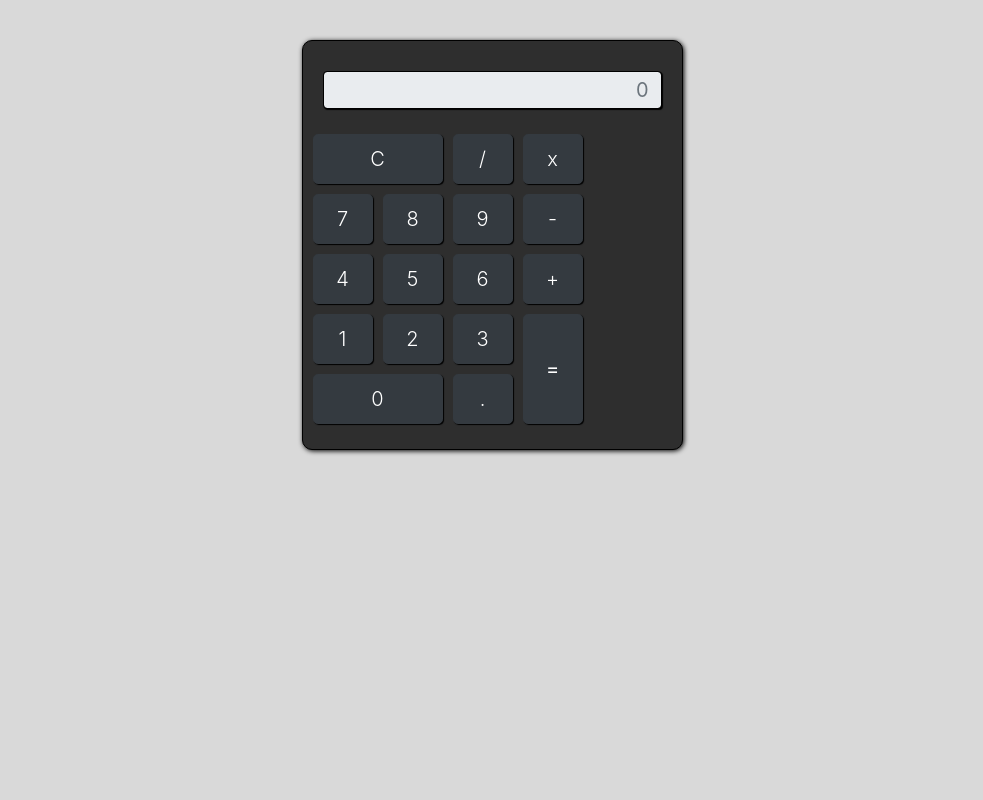
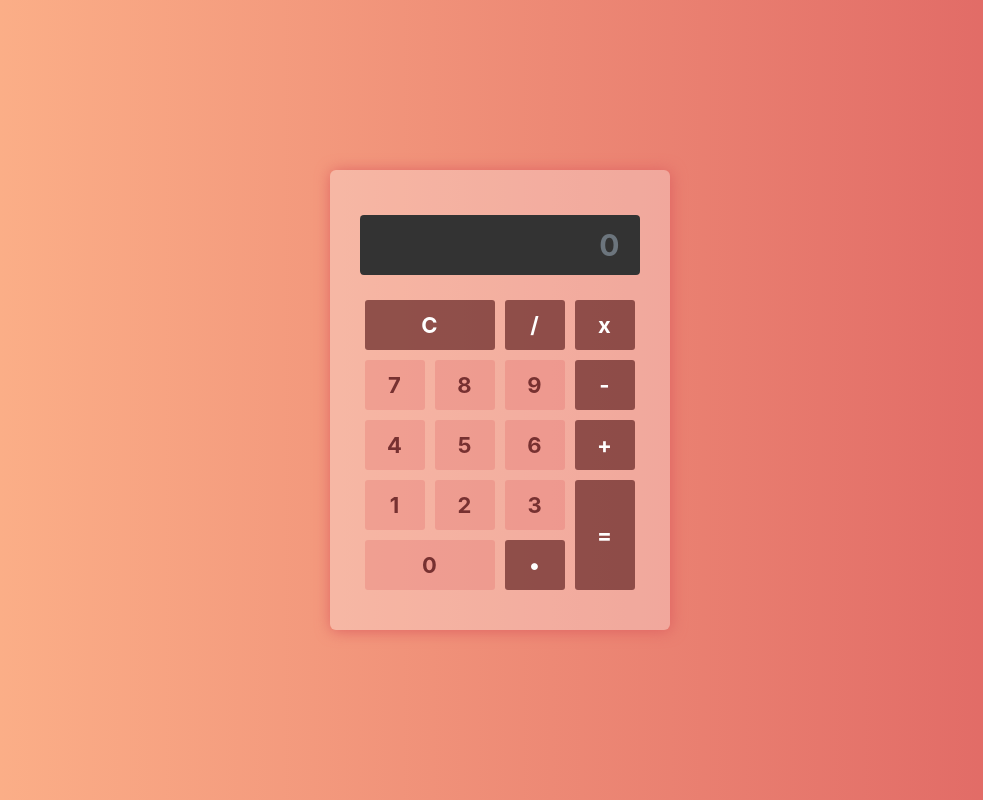
Before and after one commit to Joelson-Fernandes/Calculadora-B-sica-, a plain HTML site: page index.html in a window 1280 px wide. Shown: the whole page, without its empty margins (148-1131 px from the left). Drawn offline with nearby package versions, Linux system fonts and the light colour scheme.

Commit message:
redesign calculadora - new format and colors

```diff
--- a/index.html
+++ b/index.html
@@ -4,57 +4,55 @@
     <meta charset="UTF-8">
     <meta http-equiv="X-UA-Compatible" content="IE=edge">
     <meta name="viewport" content="width=device-width, initial-scale=1.0">
+    <meta name="author" content="Joelson Fernandes @Joelson-Fernandes" />
     <link rel="stylesheet" href="https://stackpath.bootstrapcdn.com/bootstrap/4.1.3/css/bootstrap.min.css" integrity="sha384-MCw98/SFnGE8fJT3GXwEOngsV7Zt27NXFoaoApmYm81iuXoPkFOJwJ8ERdknLPMO" crossorigin="anonymous">
-    <link rel="stylesheet" href="style.css">
+    <link rel="stylesheet" href="src/css/style.css">
     <title>Calculadora</title>
 </head>
-<body style="background: #D9D9D9">
-
+<body>
     <div class="container">
-      <div class="row">
+      <div class="row rowMiddle">
         <div class="col d-flex justify-content-center">
-          <br />
-
           <div class="calculadora">
             <input id="resultado" type="text" class="form-control resultado" placeholder="0" disabled="disabled" />
 
             <div class="row">
               <button onclick="calcula('acao', 'c')" type="button" class="btn btn-dark btn-lg clear font-weight-light">C</button>
-              <button onclick="calcula('acao', '/')" type="button" class="btn btn-dark btn-lg font-weight-light">/</button>
-              <button onclick="calcula('acao', '*')" type="button" class="btn btn-dark btn-lg font-weight-light">x</button>
+              <button onclick="calcula('acao', '/')" type="button" class="btn btn-dark btn-lg divisor font-weight-light">/</button>
+              <button onclick="calcula('acao', '*')" type="button" class="btn btn-dark btn-lg multiply font-weight-light">x</button>
             </div>
 
             <div class="row">
               <button onclick="calcula('valor', 7)" type="button" class="btn btn-dark btn-lg font-weight-light">7</button>
               <button onclick="calcula('valor', 8)" type="button" class="btn btn-dark btn-lg font-weight-light">8</button>
               <button onclick="calcula('valor', 9)" type="button" class="btn btn-dark btn-lg font-weight-light">9</button>
-              <button onclick="calcula('acao', '-')" type="button" class="btn btn-dark btn-lg font-weight-light">-</button>
+              <button onclick="calcula('acao', '-')" type="button" class="btn btn-dark btn-lg minus font-weight-light">-</button>
             </div>
 
             <div class="row">
               <button onclick="calcula('valor', 4)" type="button" class="btn btn-dark btn-lg font-weight-light">4</button>
               <button onclick="calcula('valor', 5)" type="button" class="btn btn-dark btn-lg font-weight-light">5</button>
               <button onclick="calcula('valor', 6)" type="button" class="btn btn-dark btn-lg font-weight-light">6</button>
-              <button onclick="calcula('acao', '+')" type="button" class="btn btn-dark btn-lg font-weight-light">+</button>
+              <button onclick="calcula('acao', '+')" type="button" class="btn btn-dark btn-lg sum font-weight-light">+</button>
             </div>
 
             <div class="row">
               <button onclick="calcula('valor', 1)" type="button" class="btn btn-dark btn-lg font-weight-light">1</button>
               <button onclick="calcula('valor', 2)" type="button" class="btn btn-dark btn-lg font-weight-light">2</button>
               <button onclick="calcula('valor', 3)" type="button" class="btn btn-dark btn-lg font-weight-light">3</button>
-              <button onclick="calcula('acao', '=')" type="button" class="btn btn-dark btn-lg enter">=</button>
+              <button onclick="calcula('acao', '=')" type="button" class="btn btn-dark equal btn-lg enter">=</button>
             </div>
 
             <div class="row" style="margin-top: -60px">
               <button onclick="calcula('valor', '0')" type="button" class="btn btn-dark zero btn-lg font-weight-light">0</button>
-              <button onclick="calcula('acao', '.')" type="button" class="btn btn-dark btn-lg font-weight-light">.</button>
+              <button onclick="calcula('acao', '.')" type="button" class="btn btn-dark btn-lg point font-weight-light">•</button>
             </div>
 
           </div>
         </div>
       </div>
     </div>
-    <script src="script.js"></script>
+    <script src="src/js/script.js"></script>
     <script src="https://code.jquery.com/jquery-3.3.1.slim.min.js" integrity="sha384-q8i/X+965DzO0rT7abK41JStQIAqVgRVzpbzo5smXKp4YfRvH+8abtTE1Pi6jizo" crossorigin="anonymous"></script>
     <script src="https://cdnjs.cloudflare.com/ajax/libs/popper.js/1.14.3/umd/popper.min.js" integrity="sha384-ZMP7rVo3mIykV+2+9J3UJ46jBk0WLaUAdn689aCwoqbBJiSnjAK/l8WvCWPIPm49" crossorigin="anonymous"></script>
     <script src="https://stackpath.bootstrapcdn.com/bootstrap/4.1.3/js/bootstrap.min.js" integrity="sha384-ChfqqxuZUCnJSK3+MXmPNIyE6ZbWh2IMqE241rYiqJxyMiZ6OW/JmZQ5stwEULTy" crossorigin="anonymous"></script>
--- /dev/null
+++ b/src/css/style.css
@@ -0,0 +1,94 @@
+*{
+  margin:0;
+  padding:0;
+  box-sizing: border-box;
+  -moz-box-size:border-box;
+  -webkit-box-size:border-box;
+}
+html,body{
+  width:100%;height:100%;
+  background: #DE6262;  /* fallback for old browsers */
+  background: -webkit-linear-gradient(to right, #FFB88C, #DE6262);  /* Chrome 10-25, Safari 5.1-6 */
+  background: linear-gradient(to right, #FFB88C, #DE6262); /* W3C, IE 10+/ Edge, Firefox 16+, Chrome 26+, Opera 12+, Safari 7+ */
+}
+.container{
+  max-width:auto;
+  height:100%;
+  padding:60px 30px;
+}
+.container .row{
+  margin-left:0px;
+}
+
+.container .rowMiddle{
+  height:100%;
+  align-items:center;
+}
+
+
+.calculadora {
+    border-radius:6px;
+    padding:35px 30px;
+    background-color:rgba(255,255,255,0.3);
+    box-shadow: 1px 1px 15px #DE6262;
+  }
+
+  .btn {
+    width: 60px;
+    height: 50px;
+    margin: 5px;
+    background:#de626246;
+    border:0px;
+    border-radius:3px;
+    font-weight:bold !important;
+    text-align:center;
+    font-size:22px;
+    color:#773131;
+  }
+
+  .clear {
+    width: 130px;
+  }
+
+  .enter {
+    height: 110px;
+  }
+
+  .zero {
+    width: 130px;
+  }
+
+.clear,
+.divisor,
+.multiply,
+.minus,
+.sum,
+.equal,
+.point{
+  background:#632323b0;
+  color:#fff;
+}
+
+.clear:hover,
+.divisor:hover,
+.multiply:hover,
+.minus:hover,
+.sum:hover,
+.equal:hover,
+.point:hover{
+  background:#DE6262;
+}
+
+  .resultado {
+    text-align: right;
+    border:0px;
+    margin-top: 10px;
+    margin-bottom: 20px;
+    padding:30px 20px;
+
+    background:#333 !important;
+    color:#fff;
+    font-weight:bold;
+    font-size:30px;
+    width:280px;
+  }
--- a/style.css
+++ /dev/null
@@ -1,36 +0,0 @@
-.calculadora {
-    margin-top: 40px;
-    border: solid 1px #000;
-    padding: 20px;
-    background-color: #2E2E2E;
-    border-radius: 10px;
-    box-shadow: 1px 1px 5px #000;
-  }
-
-  .btn {
-    width: 60px;
-    height: 50px;
-    margin: 5px;
-    box-shadow: 1px 1px 1px #000;
-  }
-
-  .clear {
-    width: 130px;
-  }
-
-  .enter {
-    height: 110px;
-  }
-
-  .zero {
-    width: 130px;
-  }
-
-  .resultado {
-    text-align: right;
-    font-size: 20px;
-    margin-top: 10px;
-    margin-bottom: 20px;
-    border: solid 1px #000;
-    box-shadow: 1px 1px 1px #000;
-  }
```
Also changed, not shown: src/js/script.js (renamed from script.js).
